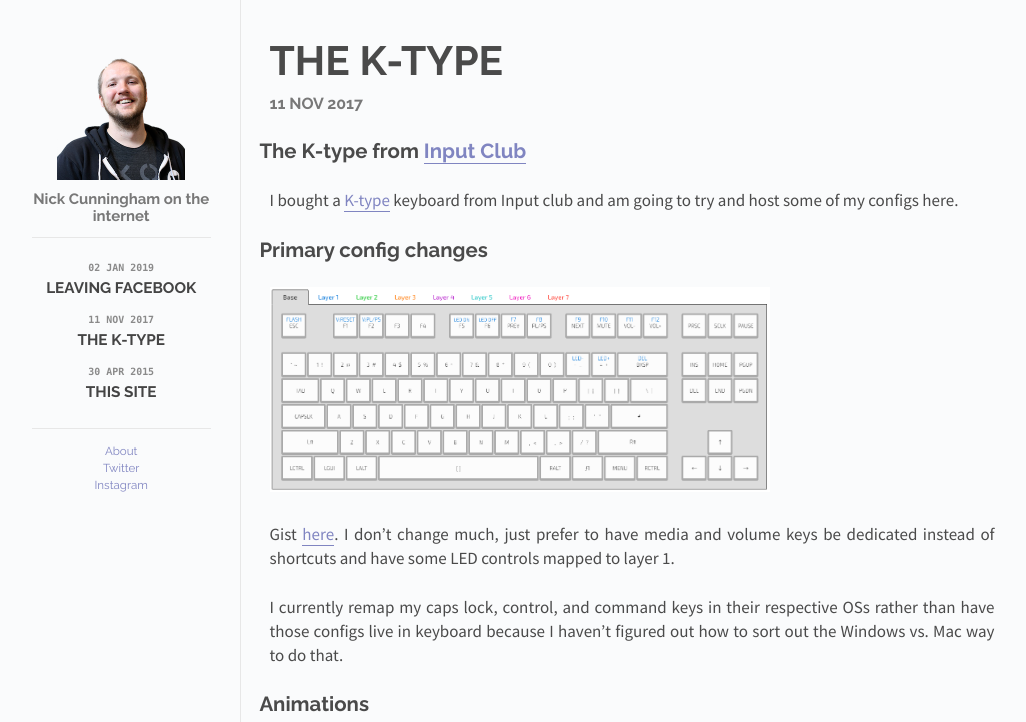
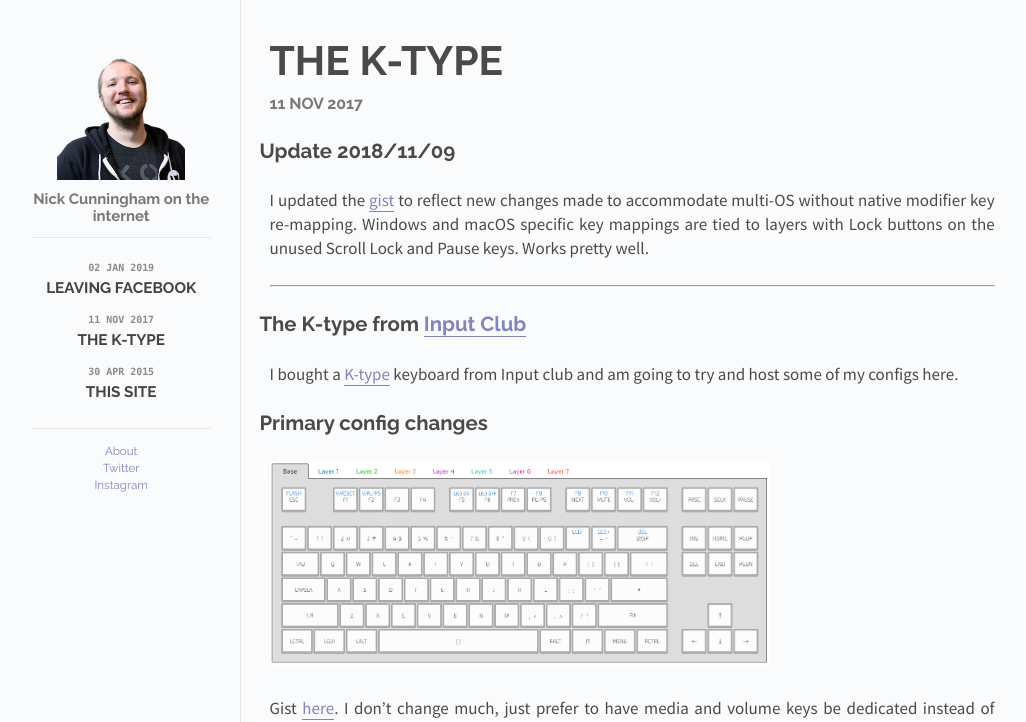
Before and after one commit to cunningham/cunningham.github.io, a Jekyll site: the page built from _posts/2017-11-11-Ktype.md, in a window 1280 px wide, cut to the strip 0-722 px from the top of the page. Shown: the whole strip, without its empty margins (118-1144 px from the left). Built offline with Jekyll 4.4.1, drawn with Linux system fonts in a browser that asks for light colours.

Commit message:
Update 2017-11-11-Ktype.md
Forgot to push ktype gist update back in November.  No one noticed.

```diff
--- a/_posts/2017-11-11-Ktype.md
+++ b/_posts/2017-11-11-Ktype.md
@@ -4,6 +4,12 @@ title: The K-type
 cover: cover.jpg
 date:   2017-11-11 12:00:00
 categories: posts
+---
+## Update 2018/11/09
+
+I updated the [gist](https://gist.github.com/cunningham/673cf4e8869814ae20541e734a53c82e) to reflect new changes made to accommodate multi-OS without native modifier key re-mapping.  Windows and macOS specific key mappings are tied to layers with Lock buttons on the unused Scroll Lock and Pause keys.  Works pretty well.
+
+
 ---
 ## The K-type from [Input Club](http://input.club/)
 
```
